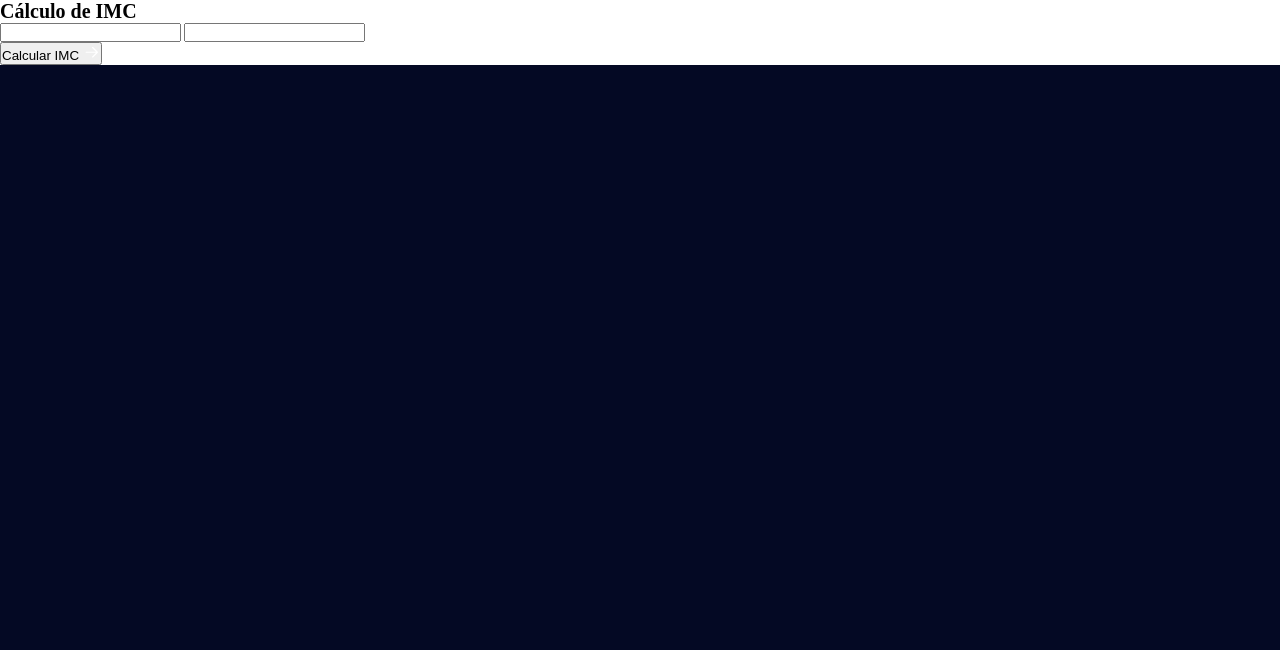
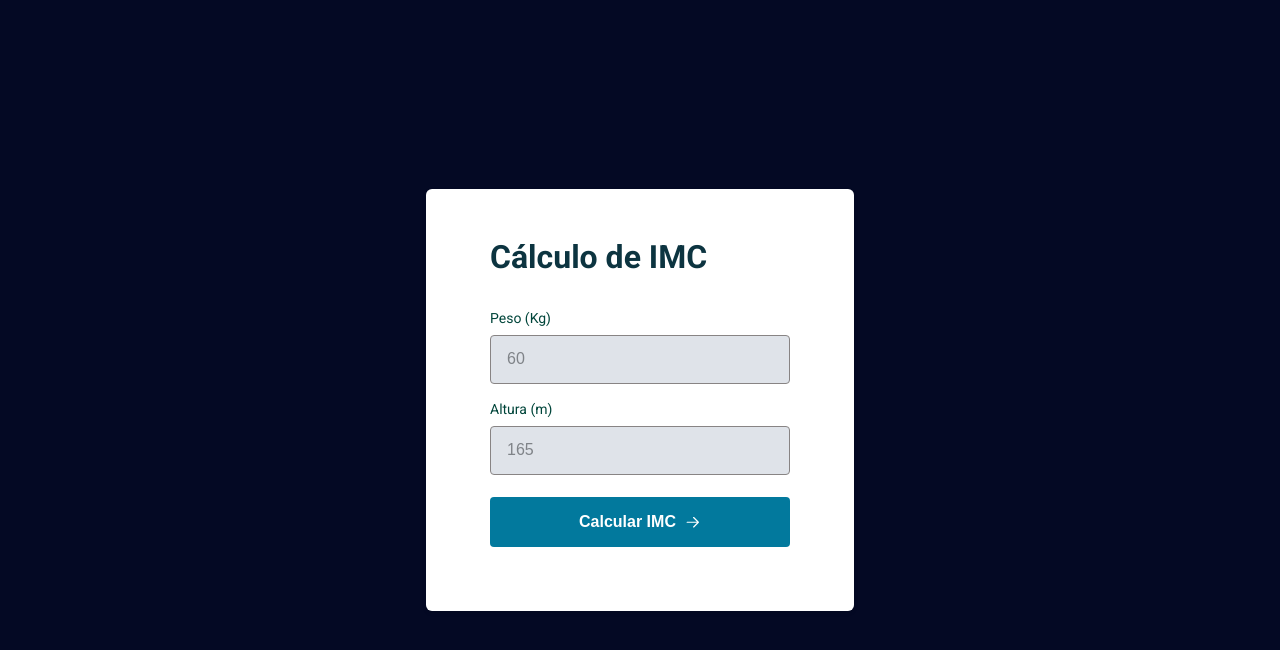
Before and after one commit to Guihauck/Desafio2_calculadora_IMC_Rocketseat, a plain HTML site: page index.html in a window 1280 px wide. Drawn offline with Linux system fonts and the light colour scheme.

Commit message:
Estilização do projeto, e produção de telas para adaptação ao DOM.

```diff
--- a/css/style.css
+++ b/css/style.css
@@ -1,12 +1,170 @@
 :root {
+  font-size: 62.5%;
   --color-background: #040924;
-  font-size: 62.5%;
+  --title-heading: #0C3440;
+  --title-label: #00453A;
+  --title-input: #212529;
+  --out-line-input: #02799D;
+  --background-input: #DFE3E9;
+  --title-placeholder: rgba(73, 80, 87, 0.5);
+  --title-button: white;
+  --background-button: #02799D;
+  --background-error: #F03E3E;
+  --title-error: white;
+  --color-hover-button: #07576f;
+  --color-background-modal: rgba(0, 0, 0, 0.7);
 }
 
 body {
   background-color: var(--color-background);
+  font-family: 'Roboto', 'Sans-serif';
+  font-size: 1.6rem;
+}
+
+.container {
+  display: grid;
+  place-content: center;
+  min-height: 100vh;
 }
 
 .card {
   background-color: white;
+  margin-inline: auto;
+  padding: 4.8rem 6.4rem 6.4rem;
+  border-radius: .6rem;
+  max-width: 42.8rem;
+  box-shadow: 0 .2rem .4rem rgba(0, 0, 0, 0.1);
 }
+
+.title {
+  font-size: 3.2rem;
+  line-height: 4rem;
+  color: var(--title-heading);
+  font-weight: 700;
+}
+
+form h1 {
+  margin-bottom: 3.2rem;
+}
+
+.input-wrapper {
+  display: flex;
+  flex-direction: column;
+}
+
+.input-wrapper+.input-wrapper {
+  margin-top: 1.6rem;
+}
+
+.input-wrapper input:focus {
+  outline: 2px solid var(--out-line-input);
+}
+
+.input-wrapper label {
+  font-size: 1.4rem;
+  line-height: 1.8rem;
+  color: var(--title-label);
+  font-weight: 400;
+  margin-bottom: .8rem;
+}
+
+.input-wrapper input {
+  padding: 1.6rem;
+  border: none;
+  border: .1rem solid rgb(136, 132, 132);
+  border-radius: .4rem;
+  background: var(--background-input);
+}
+
+.input-wrapper input::placeholder {
+  font-size: 1.6rem;
+  font-weight: 400;
+  opacity: 0.5;
+  color: var(--title-input);
+}
+
+.button-actived {
+  font-size: 1.6rem;
+  font-weight: 700;
+  color: var(--title-button);
+  min-width: 30.0rem;
+  padding: 1.6rem;
+  border: none;
+  border-radius: .4rem;
+  background-color: var(--background-button);
+  margin-top: 2.2rem;
+}
+
+.button-actived {
+  display: flex;
+  justify-content: center;
+  align-items: center;
+  gap: .8rem;
+  cursor: pointer;
+  transition: background .4s;
+}
+
+.button-actived:hover {
+  background-color: var(--color-hover-button);
+}
+
+/* modal */
+
+.modal-wrapper.open {
+  opacity: 1;
+  visibility: visible;
+}
+
+.modal-wrapper {
+  position: absolute;
+  top: 0;
+  inset: 0;
+  background: var(--color-background-modal);
+  display: grid;
+  place-content: center;
+  opacity: 0;
+  visibility: hidden;
+}
+
+.modal {
+  position: relative;
+}
+
+.close-popup {
+  background: none;
+  border: none;
+  position: absolute;
+  top: 1.6rem;
+  right: 1.6rem;
+  cursor: pointer;
+  transition: transform .3s;
+}
+
+.modal button:hover {
+  transform: scale(1.1);
+}
+
+/* Alert error */
+
+.alert-error.open {
+  visibility: visible;
+  opacity: 1;
+  transform: translateY(0);
+}
+
+.alert-error {
+  position: absolute;
+  background-color: var(--background-error);
+  color: white;
+  font-weight: bold;
+  top: 0;
+  right: 0;
+  left: 0;
+  text-align: center;
+  padding: .8rem 0;
+  line-height: 2rem;
+  visibility: hidden;
+  opacity: 0;
+  transform: translateY(-40px);
+  transition: transform .5s;
+}
--- a/index.html
+++ b/index.html
@@ -1,23 +1,58 @@
 <!DOCTYPE html>
-<html lang="en">
+<html lang="pt-br">
+
 <head>
+  <link rel="preconnect" href="https://fonts.googleapis.com">
+  <link rel="preconnect" href="https://fonts.gstatic.com" crossorigin>
   <meta charset="UTF-8">
   <meta name="viewport" content="width=device-width, initial-scale=1.0">
   <script src="/js/script.js" defer></script>
   <title>Calculadora IMC</title>
   <link rel="stylesheet" href="/css/reset.css">
   <link rel="stylesheet" href="/css/style.css">
+  <link
+    href="https://fonts.googleapis.com/css2?family=Roboto:ital,wght@0,100;0,300;0,400;0,500;0,700;0,900;1,100;1,300;1,400;1,500;1,700;1,900&display=swap"
+    rel="stylesheet">
 </head>
+
 <body>
-  <div class="card">
-    <h1>Cálculo de IMC</h1>
-    <form>
-      <input type="number">
-      <input type="number">
-    </form>
-    <button>Calcular IMC
-      <img src="/assets/arrow-up-right.svg" alt="arrow-up-right">
-    </button>
+
+  <div class="alert-error">
+    Digite apenas números!
+  </div>
+
+  <div class="container">
+    <main class="card">
+      <form>
+        <h1 class="title">Cálculo de IMC</h1>
+        <div class="input-wrapper">
+          <label for="weight">Peso (Kg)</label>
+          <input type="type" id="weight" placeholder="60" />
+        </div>
+
+        <div class="input-wrapper">
+          <label for="height"> Altura (m)</label>
+          <input type="text" id="height" placeholder="165" />
+        </div>
+        <button type="submit" class="button-actived">Calcular IMC
+          <img src="/assets/arrow-up-right.svg" alt="arrow-up-right">
+        </button>
+      </form>
+
+    </main>
+  </div>
+
+  <div class="modal-wrapper">
+    <div class="modal card">
+      <h2 class="title">
+        Seu IMC é de 28
+
+        <button class="close-popup">
+          <img src="/assets/close.svg" alt="close close-popup">
+        </button>
+      </h2>
+    </div>
   </div>
 </body>
+
 </html>
```
Also changed, not shown: assets/close.svg (added).
